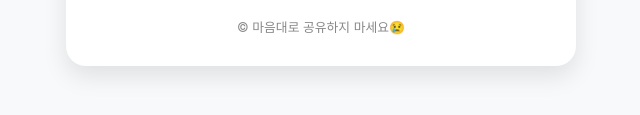
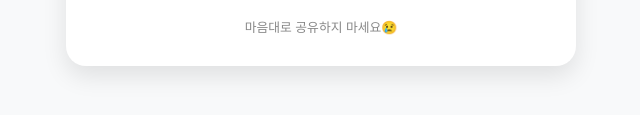
Before and after one commit to lsm100925-hue/Web, a plain HTML site: page index.html in a window 1280 px wide. Shown: the part 549-664 px from the top of the page, 319-959 px from the left. Drawn offline with Linux system fonts and the light colour scheme.

Commit message:
Update index.html

```diff
--- a/index.html
+++ b/index.html
@@ -21,7 +21,7 @@
     </div>
 
     <div id="footer" style="margin-top: 20px; color: #888; font-size: 0.8em;">
-      &copy; 마음대로 공유하지 마세요😢
+      마음대로 공유하지 마세요😢
     </div>
   </div>
 
```
